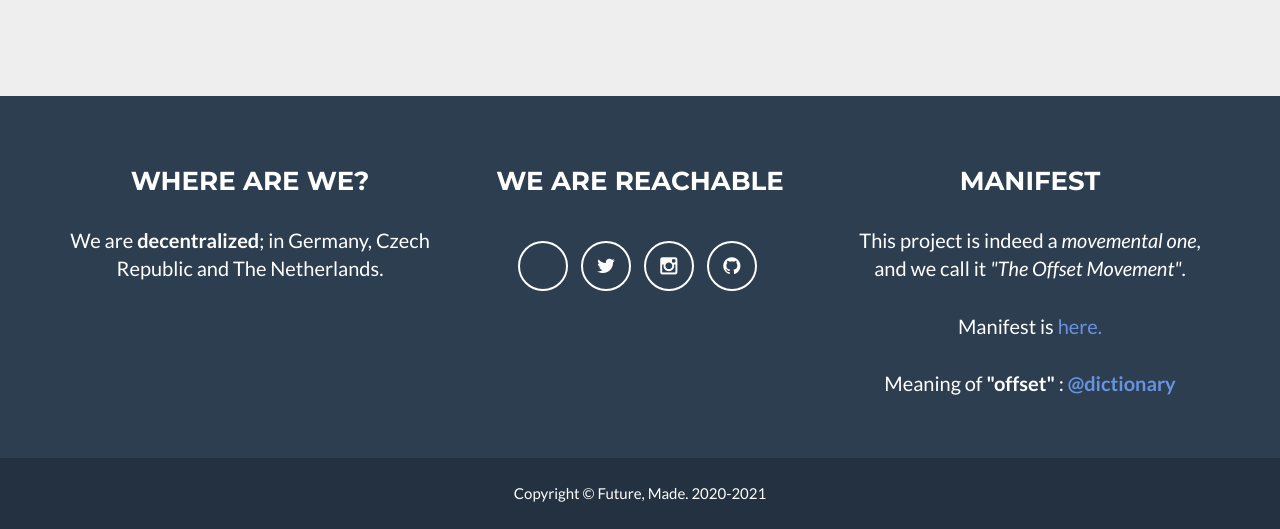
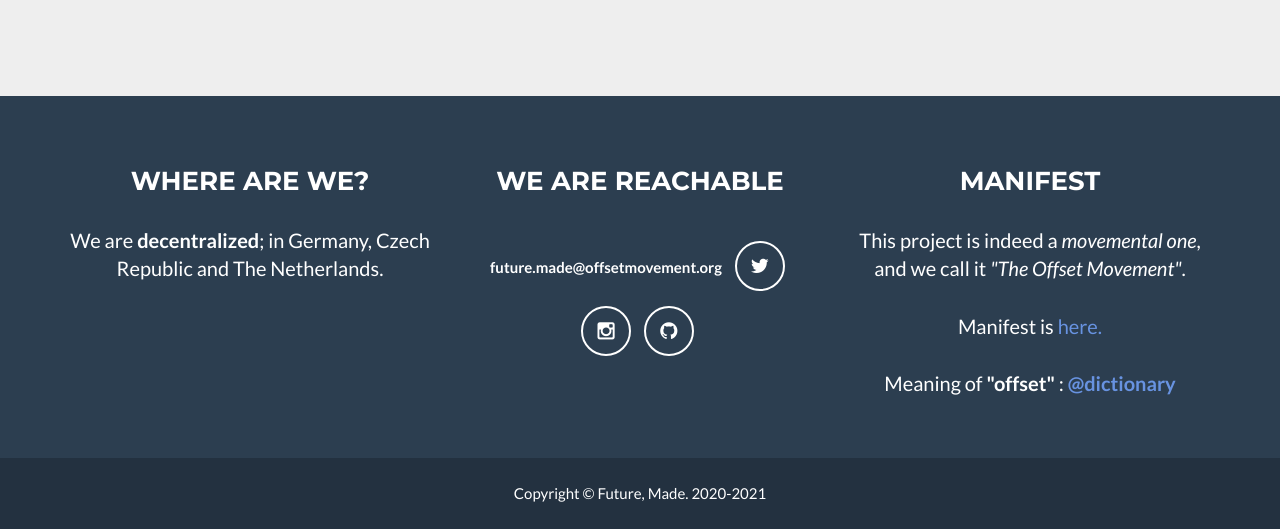
Before and after one commit to streamerd/future-made-website, a Jekyll site: the page built from _posts/2014-07-18-project-1.markdown, in a window 1280 px wide and 900 px high, scrolled down 5692 px, cut to the strip 371-900 px from the top of the window. Built offline with Jekyll 4.4.1, drawn with Linux system fonts in a browser that asks for light colours.

Commit message:
include movement'smail as cleartext

```diff
--- a/_config.yml
+++ b/_config.yml
@@ -54,8 +54,6 @@ footer:
 
 # Social networks usernames (many more available: google-plus, flickr, dribbble, pinterest, instagram, tumblr, linkedin, etc.)
 social:
-  - title: envelope-open-text
-    url: mailto:future.made@offsetmovement.org
   - title: twitter
     url: http://twitter.com/made_future
   - title: instagram
--- a/_includes/footer.html
+++ b/_includes/footer.html
@@ -13,8 +13,15 @@
                         </p>
                     </div>
                     <div class="footer-col col-md-4">
+
                         <h3>{{ site.footer.social }}</h3>
+
                         <ul class="list-inline">
+                            <li>
+                                <strong>
+                                future.made@offsetmovement.org
+                                </strong>
+                            </li>
                             {% for network in site.social %}
                             <li>
                                 <a href="{{ network.url }}" class="btn-social btn-outline"><i class="fa fa-fw fa-{{ network.title }}"></i></a>
```
